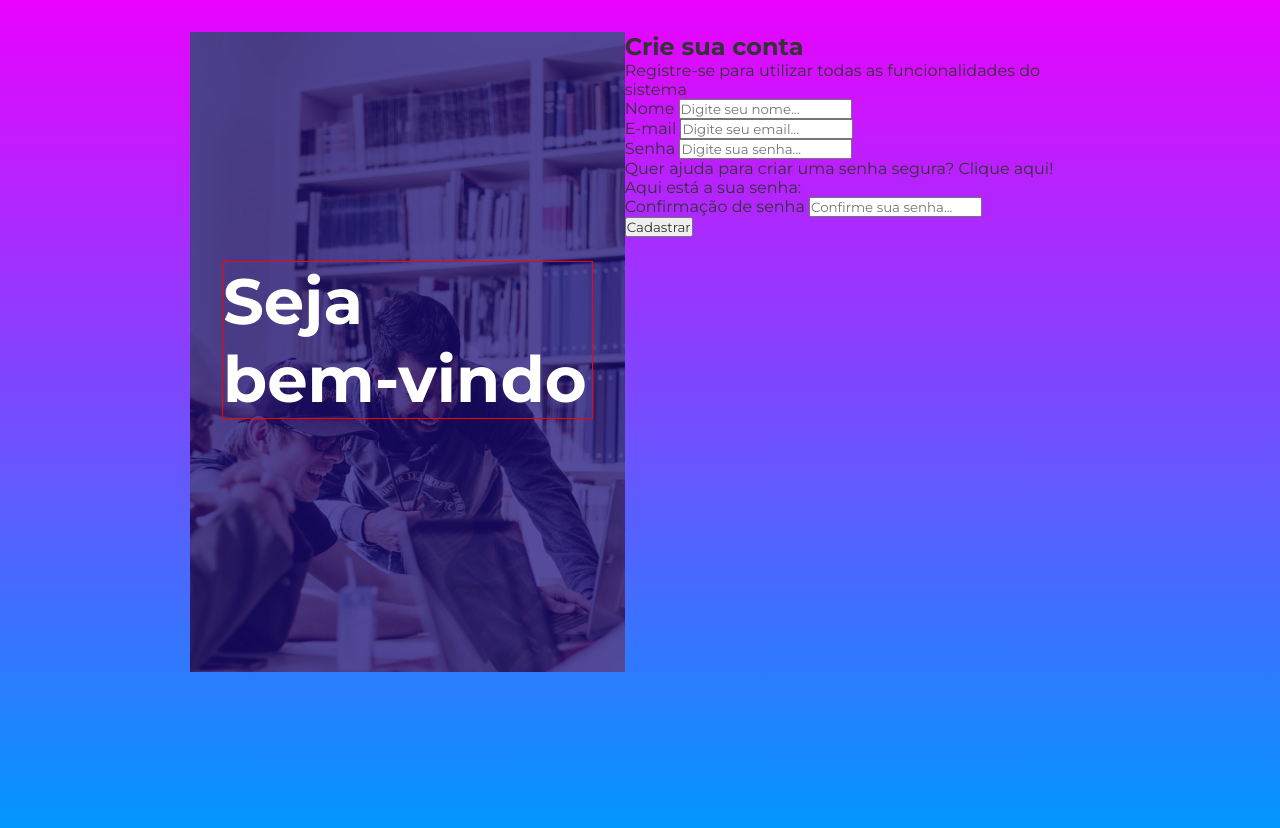
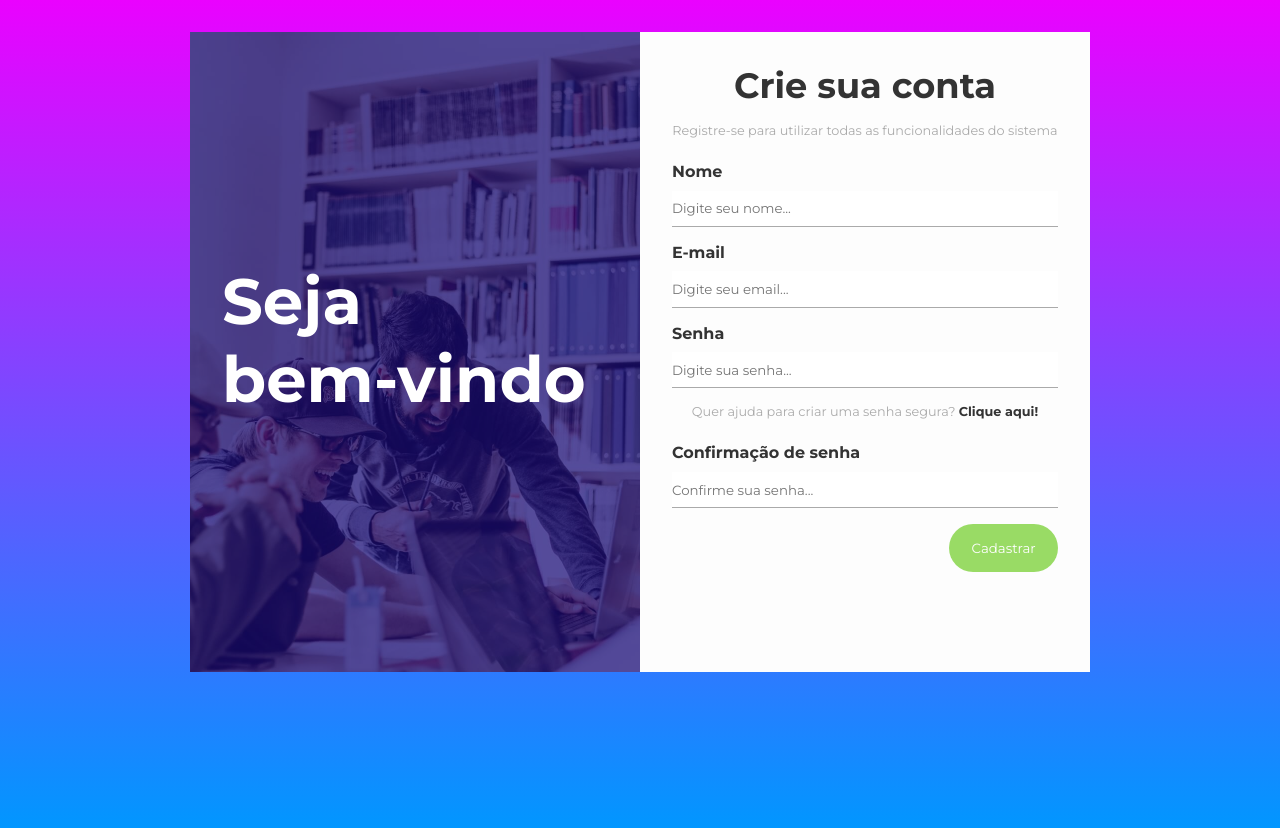
Before and after one commit to leojosants/udemy_projetos_de_javascript_aprenda_html_css_e_javascript__secao_21, a plain HTML site: page gerador_de_senhas/index.html in a window 1280 px wide. Drawn offline with Linux system fonts and the light colour scheme.

Commit message:
class 103 - finalizing form css

```diff
--- a/gerador_de_senhas/assets/css/styles.css
+++ b/gerador_de_senhas/assets/css/styles.css
@@ -14,6 +14,10 @@
     --color_4: rgba(0, 0, 0, 0.3);
     --color_5: rgba(25, 11, 122, 0.7);
     --color_6: #FFFFFF;
+    --color_7: #FDFDFD;
+    --color_8: #AAAAAA;
+    --color_9: #0099FF;
+    --color_10: #81D340;
 }
 
 html,
@@ -42,6 +46,7 @@ input:focus {
     background-image: url('../image/bg_form.jpg');
     background-size: cover;
     background-position: center;
+    background-blend-mode: saturation;
     width: 50%;
 }
 
@@ -50,13 +55,95 @@ input:focus {
     height: 100%;
     padding: 2rem;
     display: flex;
-    align-items: center;
+    flex-direction: column;
+    justify-content: center;
 }
 
-#banner_layer h1 {
+#register_banner h1 {
     font-size: 4rem;
     margin-bottom: 1.5rem;
     color: var(--color_6);
     word-spacing: 50rem;
-    border: 1px solid red;
 }
+
+#register_form {
+    background-color: var(--color_7);
+    padding: 2rem;
+    width: 50%;
+    display: flex;
+    flex-direction: column;
+}
+
+#register_form h2 {
+    text-align: center;
+    margin-bottom: 1rem;
+    font-size: 2.2rem;
+}
+
+#register_form p {
+    text-align: center;
+    margin-bottom: 1.5rem;
+    color: var(--color_8);
+    font-size: 0.8rem;
+}
+
+.form_control {
+    margin-bottom: 1rem;
+    display: flex;
+    flex-direction: column;
+}
+
+.form_control label {
+    font-weight: bold;
+    margin-bottom: 0.6rem;
+}
+
+.form_control input {
+    border: none;
+    border-bottom: 1px solid var(--color_8);
+    padding: 0.6rem 0;
+}
+
+#generate_password {
+    font-weight: bold;
+    cursor: pointer;
+    transition: 0.4s;
+}
+
+#generate_password:hover {
+    background-color: var(--color_9);
+}
+
+#register_form #generated_password {
+    border: 1px solid var(--color_9);
+    border-radius: 4px;
+    font-weight: bold;
+    font-size: 1.2rem;
+    padding: 0.4rem;
+    color: var(--color_0);
+    text-align: center;
+    margin-bottom: 1rem;
+    display: none;
+}
+
+#register_form #generated_password p {
+    color: var(--color_10);
+    margin-bottom: 0.5rem;
+}
+
+#register_form  input[type='submit'] {
+    background-color: var(--color_10);
+    color: var(--color_6);
+    opacity: 0.8;
+    border: none;
+    border-radius: 2rem;
+    padding: 1rem 1.4rem;
+    max-width: 150px;
+    align-self: flex-end;
+    cursor: pointer;
+    transition: 0.4s;
+}
+
+#register_form  input[type='submit']:hover {
+    opacity: 1;
+}
--- a/gerador_de_senhas/index.html
+++ b/gerador_de_senhas/index.html
@@ -23,7 +23,7 @@
 		<!--  -->
 		<div id="register_container" data_register_container>
 			<!--  -->
-			<div id="register_banner">
+			<div id="register_banner" data_register_banner>
 				<!--  -->
 				<div id="banner_layer" data_banner_layer>
 					<h1>Seja bem-vindo</h1>
@@ -80,7 +80,7 @@
 				</p>
 
 				<!--  -->
-				<div id="generate_password">
+				<div id="generated_password">
 					<p>Aqui está a sua senha:</p>
 					<h4></h4>
 				</div>
```
